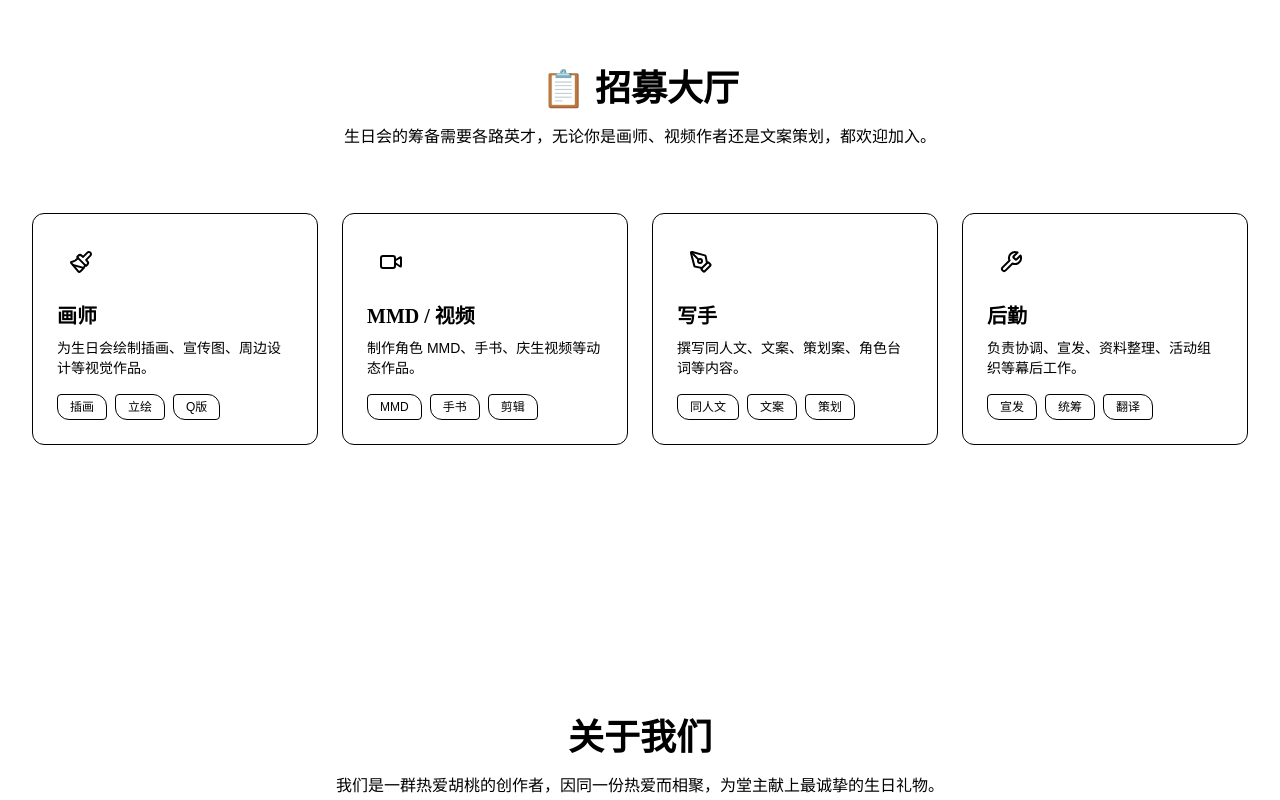
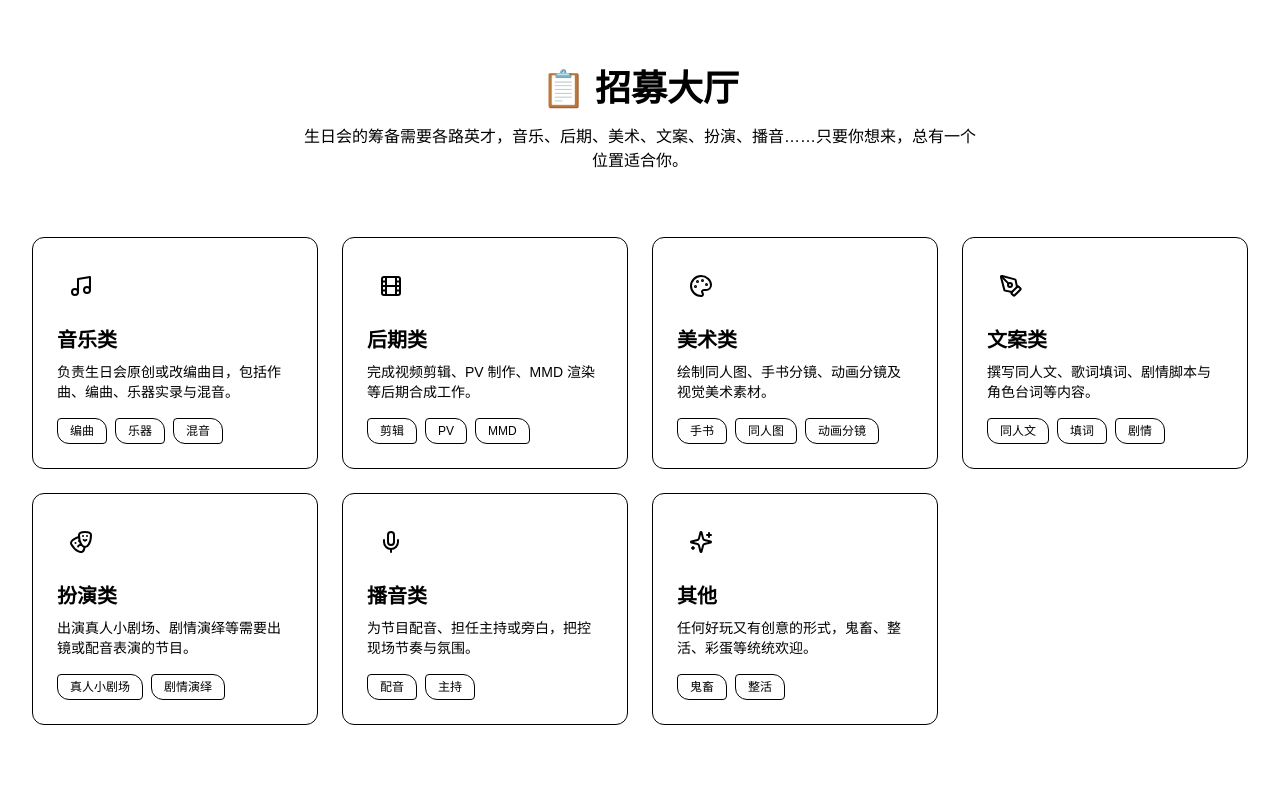
Before and after one commit to keqing-birthday/hutao0715, a React (Vite) app: page / in a window 1280 px wide. Shown: the part 940-1740 px from the top of the page. Built offline with nearby package versions, Linux system fonts and the light colour scheme; the HTML template or start-up script is replaced by a standard one.

Commit message:
完善招募大厅

```diff
--- a/src/sections/Recruitment.jsx
+++ b/src/sections/Recruitment.jsx
@@ -1,31 +1,49 @@
-import { Paintbrush, Video, PenTool, Wrench } from 'lucide-react'
+import { Music, Film, Palette, PenTool, Drama, Mic, Sparkles } from 'lucide-react'
 import Card from '../components/ui/Card'
 import Tag from '../components/ui/Tag'
 
 const roles = [
   {
-    icon: Paintbrush,
-    title: '画师',
-    desc: '为生日会绘制插画、宣传图、周边设计等视觉作品。',
-    tags: ['插画', '立绘', 'Q版'],
+    icon: Music,
+    title: '音乐类',
+    desc: '负责生日会原创或改编曲目，包括作曲、编曲、乐器实录与混音。',
+    tags: ['编曲', '乐器', '混音'],
   },
   {
-    icon: Video,
-    title: 'MMD / 视频',
-    desc: '制作角色 MMD、手书、庆生视频等动态作品。',
-    tags: ['MMD', '手书', '剪辑'],
+    icon: Film,
+    title: '后期类',
+    desc: '完成视频剪辑、PV 制作、MMD 渲染等后期合成工作。',
+    tags: ['剪辑', 'PV', 'MMD'],
+  },
+  {
+    icon: Palette,
+    title: '美术类',
+    desc: '绘制同人图、手书分镜、动画分镜及视觉美术素材。',
+    tags: ['手书', '同人图', '动画分镜'],
   },
   {
     icon: PenTool,
-    title: '写手',
-    desc: '撰写同人文、文案、策划案、角色台词等内容。',
-    tags: ['同人文', '文案', '策划'],
+    title: '文案类',
+    desc: '撰写同人文、歌词填词、剧情脚本与角色台词等内容。',
+    tags: ['同人文', '填词', '剧情'],
   },
   {
-    icon: Wrench,
-    title: '后勤',
-    desc: '负责协调、宣发、资料整理、活动组织等幕后工作。',
-    tags: ['宣发', '统筹', '翻译'],
+    icon: Drama,
+    title: '扮演类',
+    desc: '出演真人小剧场、剧情演绎等需要出镜或配音表演的节目。',
+    tags: ['真人小剧场', '剧情演绎'],
+  },
+  {
+    icon: Mic,
+    title: '播音类',
+    desc: '为节目配音、担任主持或旁白，把控现场节奏与氛围。',
+    tags: ['配音', '主持'],
+  },
+  {
+    icon: Sparkles,
+    title: '其他',
+    desc: '任何好玩又有创意的形式，鬼畜、整活、彩蛋等统统欢迎。',
+    tags: ['鬼畜', '整活'],
   },
 ]
 
@@ -39,7 +57,7 @@ export default function Recruitment() {
             📋 招募大厅
           </h2>
           <p className="text-paper-dim max-w-2xl mx-auto">
-            生日会的筹备需要各路英才，无论你是画师、视频作者还是文案策划，都欢迎加入。
+            生日会的筹备需要各路英才，音乐、后期、美术、文案、扮演、播音……只要你想来，总有一个位置适合你。
           </p>
         </div>
 
```
